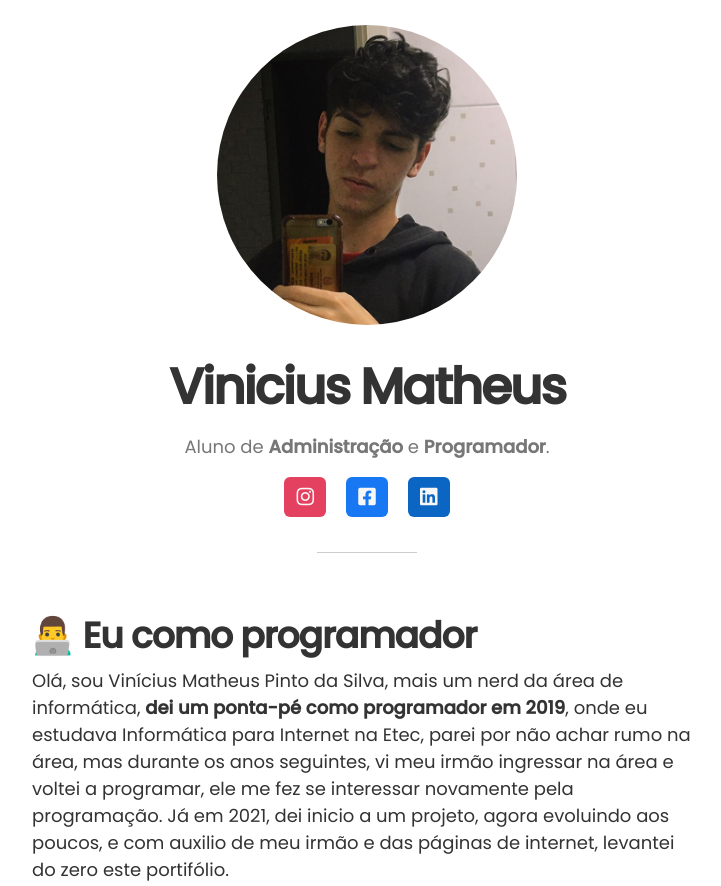
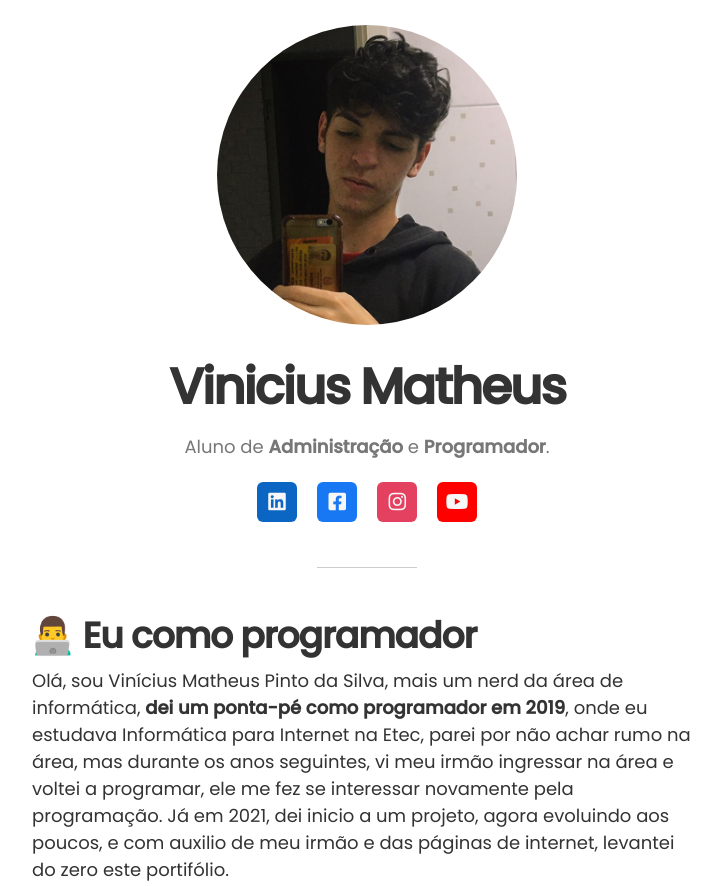
Before and after one commit to VMPDS/vinimpds.github.io, a plain HTML site: page index.html in a window 1280 px wide. Shown: the top 886 px of the page, without its empty margins (273-994 px from the left). Drawn offline with Linux system fonts and the light colour scheme.

Commit message:
AnimationButton

```diff
--- a/assets/styles/main.css
+++ b/assets/styles/main.css
@@ -20,7 +20,7 @@ html, body {
 .divider {
     display: block;
     width: 100px;
-    margin: 40px auto 30px auto;
+    margin: 40px auto 15px auto;
     border: 0;
     border-top: 1px solid #CCC;
   }
--- a/assets/styles/style.css
+++ b/assets/styles/style.css
@@ -10,13 +10,12 @@
 }
 
 .subtitle {
-    margin: 0 0 22px;
+    margin: 0 0 27px;
     color: #777;
     font-size: 18px;
 }
 
 .social a {
-    margin: 0 10px;
     color: #f7f7f7;
     text-decoration: none;
     font-size: 20px;
@@ -30,17 +29,24 @@
     filter: brightness(0.89);
 }
 
-.social .instagram-button{
+.social .instagram-button {
     background-color: #E4405F;
+    padding: 6px 11px 6px 11.5px;
 }
 
 .social .facebook-button {
     background-color: #1877F2;
+    padding: 6px 11px 6px 11.5px;
 }
 
 .social .linkedin-button {
     background-color: #0A66C2;
-    padding: 6px 12px;
+    padding: 6px 11.25px;
+}
+
+.social .youtube-button {
+    background-color: #FF0000;
+    padding: 6px 8.75px;
 }
 
 .profile {
@@ -49,10 +55,66 @@
 }
 
 .animationFadeIn {
-    animation: FadeIn 1s linear;
+animation: FadeIn 0.4s linear;
 }
 
 @keyframes FadeIn {
 From {opacity: 0}
 To {opacity: 1}
 }
+
+.text-paragraph a {
+    border-bottom: 2px solid #9999;
+}
+
+.animationSize .animationLinkedin {
+animation: animationScale 2s linear;
+width: 40px;
+height: 40px;
+margin: 0 10px;
+}
+
+@keyframes animationScale {
+0% {transform: scale(0)}
+25% {transform: scale(0)}
+50% {transform: scale(1)}
+}
+
+.animationSize .animationFacebook {
+animation: animationScale2 2.5s linear;
+width: 40px;
+height: 40px;
+margin: 0 10px;
+}
+
+@keyframes animationScale2 {
+0% {transform: scale(0)}
+40% {transform: scale(0)}
+60% {transform: scale(1)}
+}
+
+.animationSize .animationInstagram {
+animation: animationScale3 3s linear;
+width: 40px;
+height: 40px;
+margin: 0 10px;
+}
+
+@keyframes animationScale3 {
+0% {transform: scale(0)}
+50% {transform: scale(0)}
+67% {transform: scale(1)}
+}
+
+.animationSize .animationYoutube {
+animation: animationScale4 3.5s linear;
+width: 40px;
+height: 40px;
+margin: 0 10px;
+}
+
+@keyframes animationScale4 {
+0% {transform: scale(0)}
+58% {transform: scale(0)}
+71% {transform: scale(1)}
+}
--- a/index.html
+++ b/index.html
@@ -18,7 +18,7 @@
     </head>
 
     <body class="animationFadeIn">
-        <div class="container">
+        <div class="container center">
             <div class="header center"> <!-- Cabeçalho -->
                 <img src="assets/images/profile.jpg" width="300" class="profile">
 
@@ -27,18 +27,29 @@
                 <p class="subtitle text-align-center">
                     Aluno de <strong>Administração</strong> e <strong>Programador</strong>.
                 </p>
+                    <div class="social row animationSize"> <!-- Redes Sociais -->
+                        <div class="animationLinkedin animationScaleHover">
+                            <a href="https://www.linkedin.com/in/viniciusmpds/" class="linkedin-button">
+                                <i class="fab fa-linkedin"></i>
+                            </a>
+                        </div>
+                        <div class="animationFacebook">
+                            <a href="https://www.facebook.com/viniciusmatheus.pintodasilva" class="facebook-button">
+                                <i class="fab fa-facebook-square"></i>
+                            </a>
+                        </div>
+                        <div class="animationInstagram">
+                            <a href="https://www.instagram.com/vinimpds/" class="instagram-button">
+                                <i class="fab fa-instagram"></i>
+                            </a>
+                        </div>
+                        <div class="animationYoutube">
+                            <a href="https://www.youtube.com/channel/UCuX-R0qkKLtITIdUsrqi1dA" class="youtube-button">
+                            <i class="fab fa-youtube"></i>
+                            </a>
+                        </div>
+                    </div>
 
-                <div class="social"> <!-- Redes Sociais -->
-                    <a href="https://www.instagram.com/vinimpds/" class="instagram-button">
-                        <i class="fab fa-instagram"></i>
-                    </a>
-                    <a href="https://www.facebook.com/viniciusmatheus.pintodasilva" class="facebook-button">
-                        <i class="fab fa-facebook-square"></i>
-                    </a>
-                    <a href="https://www.linkedin.com/in/viniciusmpds/" class="linkedin-button">
-                        <i class="fab fa-linkedin"></i>
-                    </a>
-                </div>
             </div>
 
             <div>
@@ -145,7 +156,7 @@
                     </div>
                 </div>
             </div>
+
         </div>
-
     </body>
 </html>
```
